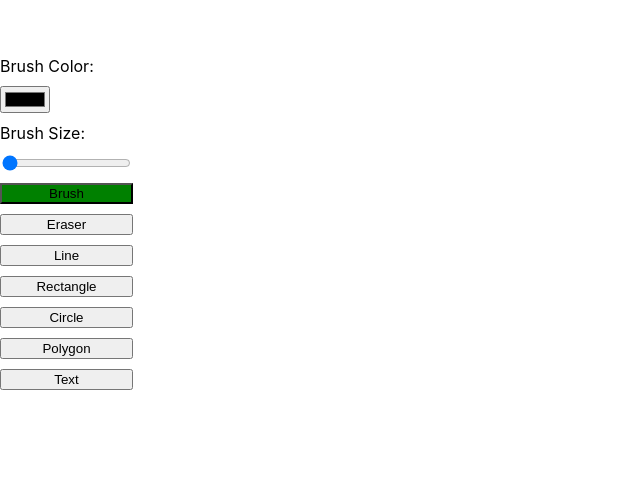
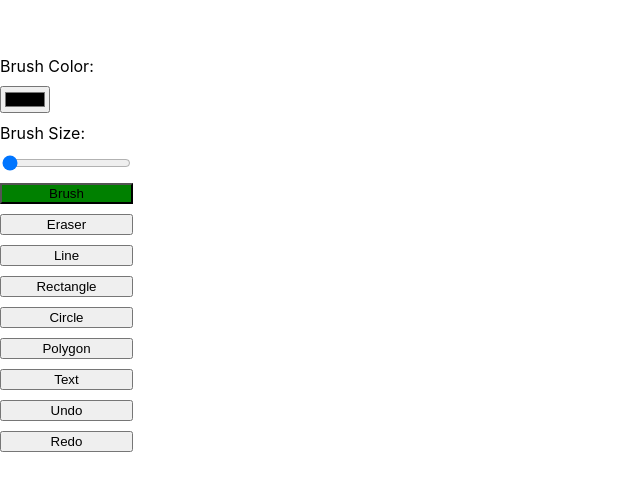
Before and after one commit to GowthamAkula89/drawing-app, a React (Create React App) app: page / in a window 1280 px wide. Shown: the part 144-634 px from the top of the page, without its empty margins (0-640 px from the left). Built offline with nearby package versions, Linux system fonts and the light colour scheme; no server answers.

Commit message:
Implemented Undo And Redo

```diff
--- a/src/App.js
+++ b/src/App.js
@@ -1,15 +1,27 @@
-import React, { useState } from 'react';
+import React, { useState, useRef } from 'react';
 import Canvas from './Components/Canvas/canvas';
 import Toolbar from './Components/Toolbar/toolbar';
 import './App.css';
 
 const App = () => {
+  const canvasRef = useRef(null);
   const [color, setColor] = useState('#000000');
   const [brushSize, setBrushSize] = useState(1);
   const [tool, setTool] = useState('brush');
   const [text, setText] = useState('');
   const [fontSize, setFontSize] = useState(16);
   const [fontColor, setFontColor] = useState('#000000');
+  const handleUndo = () => {
+    if (canvasRef.current) {
+      canvasRef.current.undo();
+    }
+  };
+
+  const handleRedo = () => {
+    if (canvasRef.current) {
+      canvasRef.current.redo();
+    }
+  };
 
   return (
     <div className="app">
@@ -21,8 +33,11 @@ const App = () => {
         setText={setText}
         setFontSize={setFontSize}
         setFontColor={setFontColor}
+        handleUndo={handleUndo}
+        handleRedo={handleRedo}
       />
       <Canvas
+        ref={canvasRef}
         color={color}
         brushSize={brushSize}
         tool={tool}
--- a/src/Components/Canvas/canvas.js
+++ b/src/Components/Canvas/canvas.js
@@ -1,51 +1,44 @@
-import React, { useRef, useEffect, useState } from 'react';
+import React, { useRef, useEffect, useState, forwardRef, useImperativeHandle } from 'react';
 import io from 'socket.io-client';
 
 const socket = io('http://localhost:3000');
-
-const Canvas = ({ color, brushSize, tool, text, fontSize, fontColor }) => {
+const Canvas = forwardRef(({ color, brushSize, tool, text, fontSize, fontColor }, ref) => {
   const canvasRef = useRef(null);
-  const brushRef = useRef(null);
-  const contextRef = useRef(null);
+  const contextRef = useRef({});
   const [isDrawing, setIsDrawing] = useState(false);
   const [startPos, setStartPos] = useState({ x: 0, y: 0 });
-  const [shapes, setShapes] = useState([]);
+  const [actions, setActions] = useState([]);
+  const [history, setHistory] = useState([]);
+  const [redoStack, setRedoStack] = useState([]);
+
+  useImperativeHandle(ref, () => ({
+    undo,
+    redo,
+  }));
 
   useEffect(() => {
-    const handleResize = () => {
     const canvas = canvasRef.current;
-      const brushCanvas = brushRef.current;
     canvas.width = window.innerWidth;
     canvas.height = window.innerHeight;
-      brushCanvas.width = canvas.width;
-      brushCanvas.height = canvas.height;
     canvas.style.width = `${window.innerWidth}px`;
     canvas.style.height = `${window.innerHeight}px`;
-      brushCanvas.style.width = `${window.innerWidth}px`;
-      brushCanvas.style.height = `${window.innerHeight}px`;
 
-      redrawAll(); // Ensure context is initialized before calling
+    const context = canvas.getContext('2d');
+    contextRef.current = { context };
+
+    const handleResize = () => {
+      canvas.width = window.innerWidth;
+      canvas.height = window.innerHeight;
+      canvas.style.width = `${window.innerWidth}px`;
+      canvas.style.height = `${window.innerHeight}px`;
+      redrawAll();
     };
 
-    const canvas = canvasRef.current;
-    const brushCanvas = brushRef.current;
-
-    const context = canvas.getContext('2d');
-    const brushContext = brushCanvas.getContext('2d');
-
-    contextRef.current = { context, brushContext };
-
-    handleResize(); // Call after initializing context
+    handleResize();
     window.addEventListener('resize', handleResize);
 
     socket.on('drawing', ({ x0, y0, x1, y1, color, size, tool, text, fontSize, fontColor }) => {
-      if (tool === 'eraser') {
-        eraseLine(x0, y0, x1, y1, size, false);
-      } else if (tool === 'text') {
-        drawText(x0, y0, text, fontSize, fontColor, false);
-      } else {
-        drawShape(x0, y0, x1, y1, color, size, tool, false);
-      }
+      addNewAction({ x0, y0, x1, y1, color, size, tool, text, fontSize, fontColor }, false);
     });
 
     return () => {
@@ -55,43 +48,39 @@ const Canvas = ({ color, brushSize, tool, text, fontSize, fontColor }) => {
   }, []);
 
   useEffect(() => {
-    const { brushContext } = contextRef.current || {}; // Safely check context
-    if (brushContext) {
-      brushContext.strokeStyle = color;
-      brushContext.lineWidth = brushSize;
+    redrawAll();
+  }, [tool]);
+
+  useEffect(() => {
+    const { context } = contextRef.current || {};
+    if (context) {
+      context.strokeStyle = color;
+      context.lineWidth = brushSize;
     }
   }, [color, brushSize]);
 
-  const drawLine = (x0, y0, x1, y1, color, size, emit) => {
-    const { brushContext } = contextRef.current;
-    brushContext.strokeStyle = color;
-    brushContext.lineWidth = size;
-    brushContext.beginPath();
-    brushContext.moveTo(x0, y0);
-    brushContext.lineTo(x1, y1);
-    brushContext.stroke();
-    brushContext.closePath();
-
+  const addNewAction = (action, emit = true) => {
+    setActions((prevActions) => [...prevActions, action]);
     if (emit) {
-      socket.emit('drawing', { x0, y0, x1, y1, color, size, tool: 'brush' });
+      socket.emit('drawing', action);
     }
   };
 
-  const eraseLine = (x0, y0, x1, y1, size, emit) => {
-    const { brushContext, context } = contextRef.current;
-    if (!brushContext || !context) return; // Check if context exists
+  const drawLine = (x0, y0, x1, y1, color, size) => {
+    const { context } = contextRef.current;
+    context.strokeStyle = color;
+    context.lineWidth = size;
+    context.beginPath();
+    context.moveTo(x0, y0);
+    context.lineTo(x1, y1);
+    context.stroke();
+    context.closePath();
+  };
 
-    // Erase from brush canvas
-    brushContext.globalCompositeOperation = 'destination-out';
-    brushContext.lineWidth = size;
-    brushContext.beginPath();
-    brushContext.moveTo(x0, y0);
-    brushContext.lineTo(x1, y1);
-    brushContext.stroke();
-    brushContext.closePath();
-    brushContext.globalCompositeOperation = 'source-over';
+  const eraseLine = (x0, y0, x1, y1, size) => {
+    const { context } = contextRef.current;
+    if (!context) return;
 
-    // Erase from main canvas (for text and shapes)
     context.globalCompositeOperation = 'destination-out';
     context.lineWidth = size;
     context.beginPath();
@@ -100,33 +89,11 @@ const Canvas = ({ color, brushSize, tool, text, fontSize, fontColor }) => {
     context.stroke();
     context.closePath();
     context.globalCompositeOperation = 'source-over';
-
-    // Check if eraser intersects with any text and remove it
-    setShapes(prevShapes => prevShapes.filter(shape => {
-      if (shape.tool === 'text') {
-        const textWidth = context.measureText(shape.text).width;
-        const textHeight = fontSize; // Approximate text height
-        // Check if the eraser line intersects the text bounding box
-        const eraserRect = { x0: Math.min(x0, x1), y0: Math.min(y0, y1), x1: Math.max(x0, x1), y1: Math.max(y0, y1) };
-        const textRect = { x0: shape.x0, y0: shape.y0 - textHeight, x1: shape.x0 + textWidth, y1: shape.y0 };
-        return !(
-          eraserRect.x1 > textRect.x0 &&
-          eraserRect.x0 < textRect.x1 &&
-          eraserRect.y1 > textRect.y0 &&
-          eraserRect.y0 < textRect.y1
-        );
-      }
-      return true;
-    }));
-
-    if (emit) {
-      socket.emit('drawing', { x0, y0, x1, y1, size, tool: 'eraser' });
-    }
   };
 
-  const drawShape = (x0, y0, x1, y1, color, size, tool, emit) => {
+  const drawShape = (x0, y0, x1, y1, color, size, tool) => {
     const { context } = contextRef.current;
-    if (!context) return; // Check if context exists
+    if (!context) return;
 
     context.strokeStyle = color;
     context.lineWidth = size;
@@ -150,37 +117,33 @@ const Canvas = ({ color, brushSize, tool, text, fontSize, fontColor }) => {
 
     context.stroke();
     context.closePath();
-
-    if (emit) {
-      socket.emit('drawing', { x0, y0, x1, y1, color, size, tool });
-    }
   };
 
-  const drawText = (x, y, text, fontSize, fontColor, emit) => {
+  const drawText = (x, y, text, fontSize, fontColor) => {
     const { context } = contextRef.current;
-    if (!context) return; // Check if context exists
+    if (!context) return;
 
     context.font = `${fontSize}px Arial`;
     context.fillStyle = fontColor;
     context.fillText(text, x, y);
-
-    if (emit) {
-      socket.emit('drawing', { x, y, text, fontSize, fontColor, tool: 'text' });
-    }
   };
 
   const redrawAll = () => {
     const { context } = contextRef.current;
-    if (!context) return; // Check if context exists
+    if (!context) return;
 
     context.clearRect(0, 0, context.canvas.width, context.canvas.height);
 
-    shapes.forEach(shape => {
-      const { x0, y0, x1, y1, color, size, tool, text, fontSize, fontColor } = shape;
+    actions.forEach(action => {
+      const { x0, y0, x1, y1, color, size, tool, text, fontSize, fontColor } = action;
       if (tool === 'text') {
-        drawText(x0, y0, text, fontSize, fontColor, false);
+        drawText(x0, y0, text, fontSize, fontColor);
+      } else if (tool === 'brush') {
+        drawLine(x0, y0, x1, y1, color, size);
+      } else if (tool === 'eraser') {
+        eraseLine(x0, y0, x1, y1, size);
       } else {
-        drawShape(x0, y0, x1, y1, color, size, tool, false);
+        drawShape(x0, y0, x1, y1, color, size, tool);
       }
     });
   };
@@ -190,15 +153,14 @@ const Canvas = ({ color, brushSize, tool, text, fontSize, fontColor }) => {
     setIsDrawing(true);
 
     if (tool === 'brush' || tool === 'eraser') {
-      const { brushContext } = contextRef.current;
-      brushContext.beginPath();
-      brushContext.moveTo(offsetX, offsetY);
-      brushContext.lastX = offsetX;
-      brushContext.lastY = offsetY;
+      const { context } = contextRef.current;
+      context.beginPath();
+      context.moveTo(offsetX, offsetY);
+      contextRef.current.lastX = offsetX;
+      contextRef.current.lastY = offsetY;
     } else if (tool === 'text') {
-      const newText = { x0: offsetX, y0: offsetY, text, fontSize, fontColor, tool: 'text' };
-      setShapes([...shapes, newText]);
-      drawText(offsetX, offsetY, text, fontSize, fontColor, true);
+      addNewAction({ x0: offsetX, y0: offsetY, text, fontSize, fontColor, tool: 'text' });
+      drawText(offsetX, offsetY, text, fontSize, fontColor);
     } else {
       setStartPos({ x: offsetX, y: offsetY });
     }
@@ -210,16 +172,19 @@ const Canvas = ({ color, brushSize, tool, text, fontSize, fontColor }) => {
     const { offsetX, offsetY } = nativeEvent;
 
     if (tool === 'brush') {
-      drawLine(contextRef.current.brushContext.lastX, contextRef.current.brushContext.lastY, offsetX, offsetY, color, brushSize, true);
+      drawLine(contextRef.current.lastX, contextRef.current.lastY, offsetX, offsetY, color, brushSize);
+      addNewAction({ x0: contextRef.current.lastX, y0: contextRef.current.lastY, x1: offsetX, y1: offsetY, color, size: brushSize, tool: 'brush' });
+      contextRef.current.lastX = offsetX;
+      contextRef.current.lastY = offsetY;
     } else if (tool === 'eraser') {
-      eraseLine(contextRef.current.brushContext.lastX, contextRef.current.brushContext.lastY, offsetX, offsetY, brushSize, true);
+      eraseLine(contextRef.current.lastX, contextRef.current.lastY, offsetX, offsetY, brushSize);
+      addNewAction({ x0: contextRef.current.lastX, y0: contextRef.current.lastY, x1: offsetX, y1: offsetY, size: brushSize, tool: 'eraser' });
+      contextRef.current.lastX = offsetX;
+      contextRef.current.lastY = offsetY;
     } else {
       redrawAll();
-      drawShape(startPos.x, startPos.y, offsetX, offsetY, color, brushSize, tool, false);
+      drawShape(startPos.x, startPos.y, offsetX, offsetY, color, brushSize, tool);
     }
-
-    contextRef.current.brushContext.lastX = offsetX;
-    contextRef.current.brushContext.lastY = offsetY;
   };
 
   const finishDrawing = ({ nativeEvent }) => {
@@ -227,25 +192,59 @@ const Canvas = ({ color, brushSize, tool, text, fontSize, fontColor }) => {
     setIsDrawing(false);
 
     if (tool === 'brush' || tool === 'eraser') {
-      contextRef.current.brushContext.closePath();
+      contextRef.current.context.closePath();
     } else {
       const { offsetX, offsetY } = nativeEvent;
-      const newShape = { x0: startPos.x, y0: startPos.y, x1: offsetX, y1: offsetY, color, size: brushSize, tool };
-      setShapes([...shapes, newShape]);
-      drawShape(startPos.x, startPos.y, offsetX, offsetY, color, brushSize, tool, true);
+      addNewAction({ x0: startPos.x, y0: startPos.y, x1: offsetX, y1: offsetY, color, size: brushSize, tool });
+      drawShape(startPos.x, startPos.y, offsetX, offsetY, color, brushSize, tool);
     }
+
+    saveState();
+  };
+
+  const saveState = () => {
+    const dataURL = canvasRef.current.toDataURL();
+    setHistory(prevHistory => [...prevHistory, dataURL]);
+    setRedoStack([]);
+  };
+
+  const undo = () => {
+    if (history.length === 0) return;
+
+    const lastState = history[history.length - 1];
+    const newHistory = history.slice(0, -1);
+    setRedoStack(prevRedoStack => [canvasRef.current.toDataURL(), ...prevRedoStack]);
+
+    const { context } = contextRef.current;
+    const img = new Image();
+    img.src = lastState;
+    img.onload = () => {
+      context.clearRect(0, 0, canvasRef.current.width, canvasRef.current.height);
+      context.drawImage(img, 0, 0);
+    };
+
+    setHistory(newHistory);
+  };
+
+  const redo = () => {
+    if (redoStack.length === 0) return;
+
+    const nextState = redoStack[0];
+    const newRedoStack = redoStack.slice(1);
+    setHistory(prevHistory => [...prevHistory, canvasRef.current.toDataURL()]);
+
+    const { context } = contextRef.current;
+    const img = new Image();
+    img.src = nextState;
+    img.onload = () => {
+      context.clearRect(0, 0, canvasRef.current.width, canvasRef.current.height);
+      context.drawImage(img, 0, 0);
+    };
+
+    setRedoStack(newRedoStack);
   };
 
   return (
-    <div>
-      <canvas
-        ref={brushRef}
-        style={{ position: 'absolute', top: 0, left: 0 }}
-        onMouseDown={startDrawing}
-        onMouseUp={finishDrawing}
-        onMouseMove={draw}
-        onMouseOut={finishDrawing}
-      />
     <canvas
       ref={canvasRef}
       style={{ position: 'absolute', top: 0, left: 0 }}
@@ -254,8 +253,6 @@ const Canvas = ({ color, brushSize, tool, text, fontSize, fontColor }) => {
       onMouseMove={draw}
       onMouseOut={finishDrawing}
     />
-    </div>
   );
-};
-
+});
 export default Canvas;
--- a/src/Components/Toolbar/toolbar.js
+++ b/src/Components/Toolbar/toolbar.js
@@ -1,7 +1,7 @@
 import React, { useState } from 'react';
 import './toolbar.css';
 
-const Toolbar = ({ setColor, brushSize, setBrushSize, setTool, setText, setFontSize, setFontColor }) => {
+const Toolbar = ({ setColor, brushSize, setBrushSize, setTool, setText, setFontSize, setFontColor, handleUndo, handleRedo }) => {
   const [selectedTool, setSelectedTool] = useState('brush');
 
   const handleToolSelect = (tool) => {
@@ -56,6 +56,8 @@ const Toolbar = ({ setColor, brushSize, setBrushSize, setTool, setText, setFontS
           />
         </>
       )}
+      <button onClick={handleUndo}>Undo</button>
+      <button onClick={handleRedo}>Redo</button>
     </div>
   );
 };
```
Lines whose indentation alone changed are shown as unchanged.
